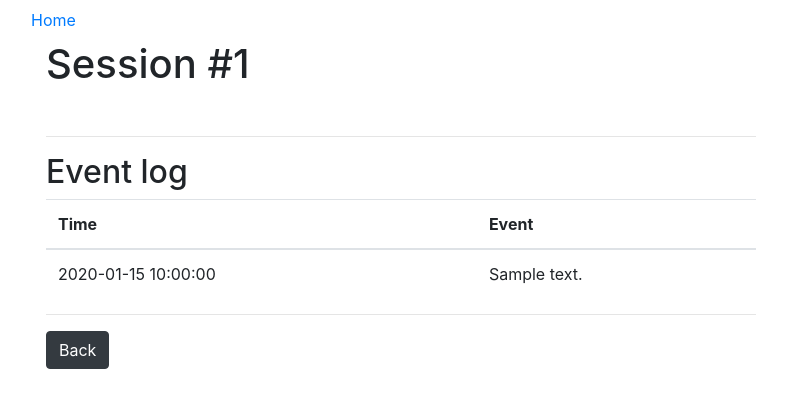
After one commit to chrispalmo/auto-scrape, a Flask app: page /log/1 in a window 1280 px wide. The commit adds this page. Shown: the top 408 px of the page, without its empty margins (54-841 px from the left). Run offline with Flask 2, Linux system fonts and the light colour scheme; tables that the repository leaves empty hold one stand-in row (values such as "Sample post"); some libraries are stand-ins or nearby versions.

Commit message:
session loggin front end

```diff
--- a/autoscrape/models.py
+++ b/autoscrape/models.py
@@ -3,8 +3,12 @@ from autoscrape import db
 
 class Session(db.Model):
 	id = db.Column(db.Integer, primary_key=True)
+	status_active = db.Column(db.Boolean, unique=False, default=True)
+	status_completed = db.Column(db.Boolean, unique=False, default=False)
+	status_errors = db.Column(db.Boolean, unique=False, default=False)
+	date = db.Column(db.DateTime, unique=False, default=datetime.utcnow)
 	description = db.Column(db.String, nullable=False)
-	date = db.Column(db.DateTime, unique=False, default=datetime.utcnow)
+	scraper = db.Column(db.String, nullable=False)
 	logs = db.relationship('LogEntry', backref='session', lazy=True)
 
 	def __repr__(self):
--- a/autoscrape/routes.py
+++ b/autoscrape/routes.py
@@ -1,10 +1,6 @@
 from copy import copy
-# from secrets import token_hex
 from flask import render_template, url_for, flash, redirect
 from autoscrape import app, sessions, max_sessions, helpers, db
-'''
-from autoscrape.scraper import Scraper
-'''
 from autoscrape.scrapers import testscraper2
 from autoscrape.models import TestDBClass, Session, LogEntry
 
@@ -20,23 +16,10 @@ def home():
 def dashboard():
 	return render_template('dashboard.html', sessions=sessions, max_sessions=max_sessions, number_of_sessions=len(sessions))
 
-'''
-@app.route("/test_scrape")
-def test_scrape():
-	session_id = token_hex(8)
-	scraper_session = Scraper(session_id)
-	scrape_url = "https://news.ycombinator.com/"
-	scrape_query1 = "athing"
-	scraper_output = scraper_session.test_scrape(scrape_url, scrape_query1)
-	for element in scraper_output:
-		db.session.add(TestDBClass(result=element, scrape_url=scrape_url, scrape_query1=scrape_query1))
-	db.session.commit()
-	page_output = []
-	for index in db.session.query(TestDBClass):
-		page_output.append(index)
-	scraper_session.destroy()
-	return render_template('test_scrape.html', page_output=page_output)
-'''
+@app.route("/log/<int:session_id>")
+def log(session_id):
+	log_entries = LogEntry.query.filter_by(session_id=session_id).order_by(LogEntry.date.desc())
+	return render_template('log.html', session_id=session_id, log_entries=log_entries)
 
 @app.route("/create_session/<string:scraper_name>")
 def create_session(scraper_name):
@@ -44,12 +27,11 @@ def create_session(scraper_name):
 	if Scraper:
 		if len(sessions) < max_sessions:
 			#Register the session in DB
-			session = Session(description=Scraper.description())
+			session = Session(scraper=Scraper.__name__,description=Scraper.description())
 			db.session.add(session)
 			db.session.commit()
-			# session_id = token_hex(8)
 			#Create the session thread and store in process memory
-			#first create a dummy entry to avoid multiple concurrent startups exceeding max session limit
+			#first create dummy entry to avoid multiple concurrent startups exceeding max session limit
 			sessions[session.id] = "..."
 			sessions[session.id] = Scraper(session.id)
 			sessions[session.id].start()
--- a/autoscrape/scrapers/testscraper2.py
+++ b/autoscrape/scrapers/testscraper2.py
@@ -10,9 +10,10 @@ class TestScraper2(Thread, scraper.Scraper):
 
 	@staticmethod
 	def description():
-		return "Test Scraper - Mach 2. Will eventually become the template for new scrape sequences."
+		return "Just another test scraper..."
 
 	def run(self):
+		#Scraping sequence goes here
 		self.get("https://www.toptal.com/python/beginners-guide-to-concurrency-and-parallelism-in-python")
 		self.get("https://www.google.com/search?q=define+new+variable+in+jinja&rlz=1C1CHBD_en-GBAU781AU781&oq=define+new+variable+in+jinja&aqs=chrome..69i57j69i60j69i65j69i60l3.5439j0j7&sourceid=chrome&ie=UTF-8")
 		self.get("https://jinja.palletsprojects.com/en/2.10.x/templates/")
--- a/autoscrape/templates/dashboard.html
+++ b/autoscrape/templates/dashboard.html
@@ -6,9 +6,9 @@
 	<hr/>
 	<h2>Active Sessions</h2>
 	{% if sessions %}
+		Currently running {{ number_of_sessions }} out of a maximum of {{ max_sessions }} concurrent sessions.
+		<br/>
 		<table class="table">
-		Currently running {{ number_of_sessions }} out of a maximum capacity of {{ max_sessions }} concurrent sessions.
-		<br/>
 		<thead>
 			<tr>
 			    <th scope="col">Session ID</th>
@@ -21,7 +21,7 @@
 		    <th scope="row">{{ session_id }}</th>
 		    <td>{{ sessions[session_id] }}</td>
 		    <td>
-		    	<a href="{{ url_for('dashboard') }}" class="btn btn-dark" role="button">View Log</a>
+		    	<a href="{{ url_for('log', session_id=session_id) }}" class="btn btn-dark" role="button">View Log</a>
 		  	</td>
 		    <td>
 		    	<a href="{{ url_for('destroy_session', session_id=session_id) }}" class="btn btn-danger" role="button">Destroy</a>
--- /dev/null
+++ b/autoscrape/templates/log.html
@@ -0,0 +1,31 @@
+{% extends "layout.html" %}
+{% block content %}
+<div class="content-section">
+	<h1>Session #{{session_id}} </h1>
+	<br/>
+	<hr/>
+	<h2>Event log</h2>
+	{% if log_entries %}
+		<table class="table">
+		<thead>
+			<tr>
+			    <th scope="col">Time</th>
+			    <th scope="col">Event</th>
+			</tr>
+		</thead>
+		<tbody>
+		{% for entry in log_entries %}
+		<tr>
+		    <td scope="row">{{ entry.date }}</th>
+		    <td>{{ entry.message }}</td>
+		</tr>
+		{% endfor %}
+		</tbody>
+		</table>
+	{% else %}
+		<div>There are no logged event for this session.</div>
+	{% endif %}
+	<hr/>
+	<a href="{{ url_for('dashboard') }}" class="btn btn-dark" role="button">Back</a>
+</div>
+{% endblock %}
```
